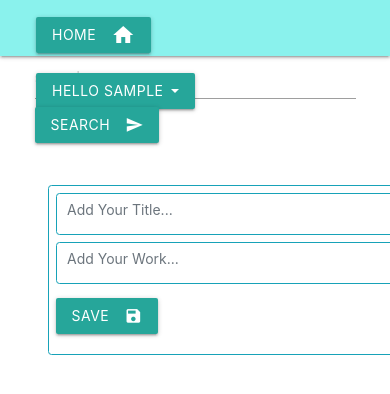
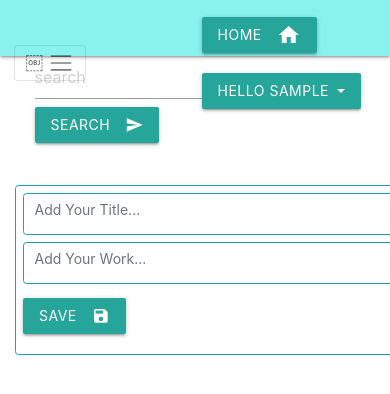
Before and after one commit to GK-SVG/ToDo-app, a Django app: page / in a window 390 px wide; the page is wider, and only the part inside the window is pictured. Shown: the top 394 px of that part. Run offline with Django 3.2, Linux system fonts and the light colour scheme; the visitor is signed in with stand-in values (Sample User, id 1); data that the repository does not hold is empty; some libraries are stand-ins or nearby versions.

Commit message:
css added

```diff
--- a/app/views.py
+++ b/app/views.py
@@ -90,8 +90,7 @@ def search(request):
     else:
         Title = MyData.objects.filter(title__icontains=query)
         Contant = MyData.objects.filter(data__icontains=query)
-        searchData =Title.union(Contant)
+        searchData=Title.union(Contant)
     if searchData.count==0:
         messages.warning(request,"No search Found please refine your search ")
-    print(searchData)
     return render(request,'app/search.html',{'blogs':searchData, 'query': query})
--- a/templates/app/index.html
+++ b/templates/app/index.html
@@ -7,13 +7,13 @@ font-size:1.4rem;
 {% block body %}
 <div class="container">
     <form action='/search/' method="get">
-      <input type="text" name="query" placeholder="search">
+      <input type="text" type="search" aria-label="Search"  name="query" placeholder="search">
       <button class="btn waves-effect waves-light" type="submit">Search
           <i class="material-icons right">send</i>
       </button></form>
 </div>
 <div class='row mt-5'>
-    <div class='col-md-6 mx-auto col-10'>
+    <div class='col-md-6 mx-auto col-12 col-sm-12'>
         <div class="border border-info rounded" style="height:170px;width:720px;">
             <form class='form' method='POST' action='create-work'>
                 {% csrf_token %}
@@ -32,8 +32,8 @@ font-size:1.4rem;
     </div>
 </div>
 <div class="container">
-    {% for data in obj %}
-    <div class="col-md-12 border-info border rounded my-2">
+    {% for data in obj reversed %}
+    <div class="col-md-12  col-sm-12 border-info border rounded my-2">
         <h4>{{data.title}}</h4><p>{{data.timespan}}</p>
         <p style="color:#46d6e3; font-size: 1.4rem;">{{data.data}}</p>
         <form  method='POST' action='delete/{{data.id}}'>
--- a/templates/base.html
+++ b/templates/base.html
@@ -1,12 +1,14 @@
 <!doctype html>
 <html lang="en">
+
 <head>
   <!-- Required meta tags -->
   <meta charset="utf-8">
   <meta name="viewport" content="width=device-width, initial-scale=1, shrink-to-fit=no">
 
   <!-- Bootstrap CSS -->
-    <link rel="stylesheet" href="https://maxcdn.bootstrapcdn.com/bootstrap/4.0.0/css/bootstrap.min.css" integrity="sha384-Gn5384xqQ1aoWXA+058RXPxPg6fy4IWvTNh0E263XmFcJlSAwiGgFAW/dAiS6JXm" crossorigin="anonymous">
+  <link rel="stylesheet" href="https://maxcdn.bootstrapcdn.com/bootstrap/4.0.0/css/bootstrap.min.css"
+    integrity="sha384-Gn5384xqQ1aoWXA+058RXPxPg6fy4IWvTNh0E263XmFcJlSAwiGgFAW/dAiS6JXm" crossorigin="anonymous">
   <!--Import Google Icon Font-->
   <link href="https://fonts.googleapis.com/icon?family=Material+Icons" rel="stylesheet">
   <!--Import materialize.css-->
@@ -19,20 +21,25 @@
     {% endblock css %}
   </style>
 </head>
+
 <body>
   <nav class="navbar navbar-expand-lg navbar-light" style="background-color: #8af2ed;">
+    <button class="navbar-toggler" type="button" data-toggle="collapse" data-target="#navbarSupportedContent"
+      aria-controls="navbarSupportedContent" aria-expanded="false" aria-label="Toggle navigation">￼
+      <span class="navbar-toggler-icon"></span>
+    </button>
     <ul class="navbar-nav ml-2">
       <li class="nav-item">
-    <a class="btn btn-secondary" href="/" role="button"
-          aria-haspopup="true" aria-expanded="false">Home<i class="material-icons right">home</i></a></li>
+        <a class="btn btn-secondary" href="/" role="button" aria-haspopup="true" aria-expanded="false">Home<i
+            class="material-icons right">home</i></a></li>
       <li class="nav-item dropdown">
         <a class="btn btn-secondary dropdown-toggle" href="#" role="button" id="dropdownMenuLink" data-toggle="dropdown"
           aria-haspopup="true" aria-expanded="false">
           Hello {{request.user}}
         </a>
         <div class="dropdown-menu" aria-labelledby="dropdownMenuLink">
-          <a class="btn btn-secondary" href="/logout/" role="button"
-          aria-haspopup="true" aria-expanded="false">Logout<i class="material-icons right">logout</i></a>
+          <a class="btn btn-secondary" href="/logout/" role="button" aria-haspopup="true" aria-expanded="false">Logout<i
+              class="material-icons right">logout</i></a>
         </div>
       </li>
     </ul>
@@ -45,8 +52,15 @@
   <!-- Optional JavaScript -->
   <!-- jQuery first, then Popper.js, then Bootstrap JS -->
   <script src="https://cdnjs.cloudflare.com/ajax/libs/materialize/1.0.0/js/materialize.min.js"></script>
-    <script src="https://code.jquery.com/jquery-3.2.1.slim.min.js" integrity="sha384-KJ3o2DKtIkvYIK3UENzmM7KCkRr/rE9/Qpg6aAZGJwFDMVNA/GpGFF93hXpG5KkN" crossorigin="anonymous"></script>
-    <script src="https://cdnjs.cloudflare.com/ajax/libs/popper.js/1.12.9/umd/popper.min.js" integrity="sha384-ApNbgh9B+Y1QKtv3Rn7W3mgPxhU9K/ScQsAP7hUibX39j7fakFPskvXusvfa0b4Q" crossorigin="anonymous"></script>
-    <script src="https://maxcdn.bootstrapcdn.com/bootstrap/4.0.0/js/bootstrap.min.js" integrity="sha384-JZR6Spejh4U02d8jOt6vLEHfe/JQGiRRSQQxSfFWpi1MquVdAyjUar5+76PVCmYl" crossorigin="anonymous"></script>
+  <script src="https://code.jquery.com/jquery-3.2.1.slim.min.js"
+    integrity="sha384-KJ3o2DKtIkvYIK3UENzmM7KCkRr/rE9/Qpg6aAZGJwFDMVNA/GpGFF93hXpG5KkN" crossorigin="anonymous">
+  </script>
+  <script src="https://cdnjs.cloudflare.com/ajax/libs/popper.js/1.12.9/umd/popper.min.js"
+    integrity="sha384-ApNbgh9B+Y1QKtv3Rn7W3mgPxhU9K/ScQsAP7hUibX39j7fakFPskvXusvfa0b4Q" crossorigin="anonymous">
+  </script>
+  <script src="https://maxcdn.bootstrapcdn.com/bootstrap/4.0.0/js/bootstrap.min.js"
+    integrity="sha384-JZR6Spejh4U02d8jOt6vLEHfe/JQGiRRSQQxSfFWpi1MquVdAyjUar5+76PVCmYl" crossorigin="anonymous">
+  </script>
 </body>
+
 </html>
```
Lines whose indentation alone changed are shown as unchanged.
